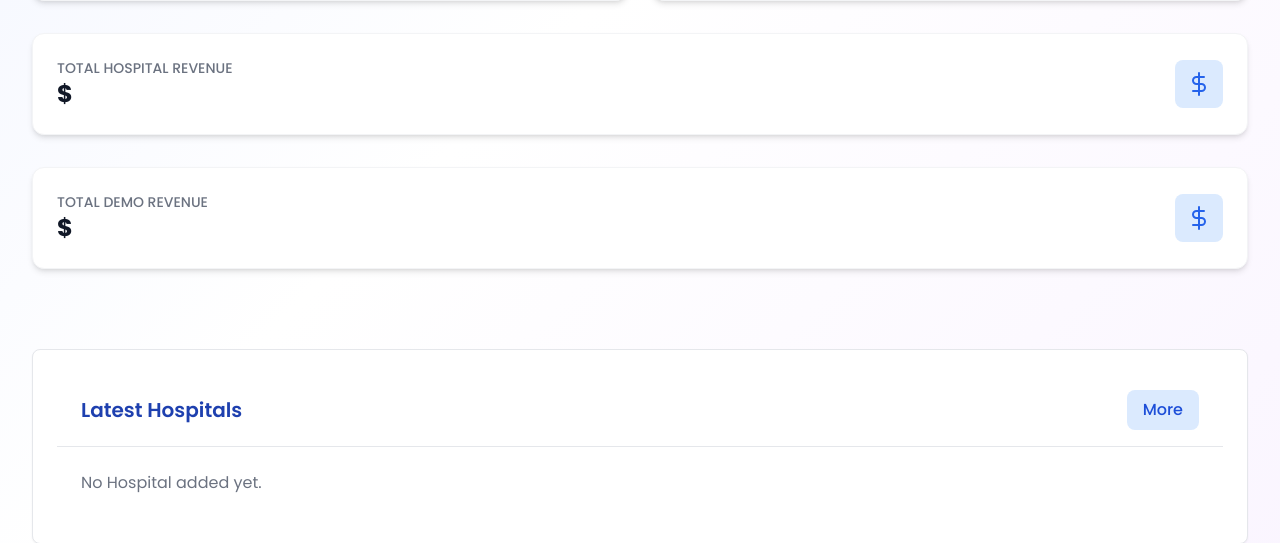
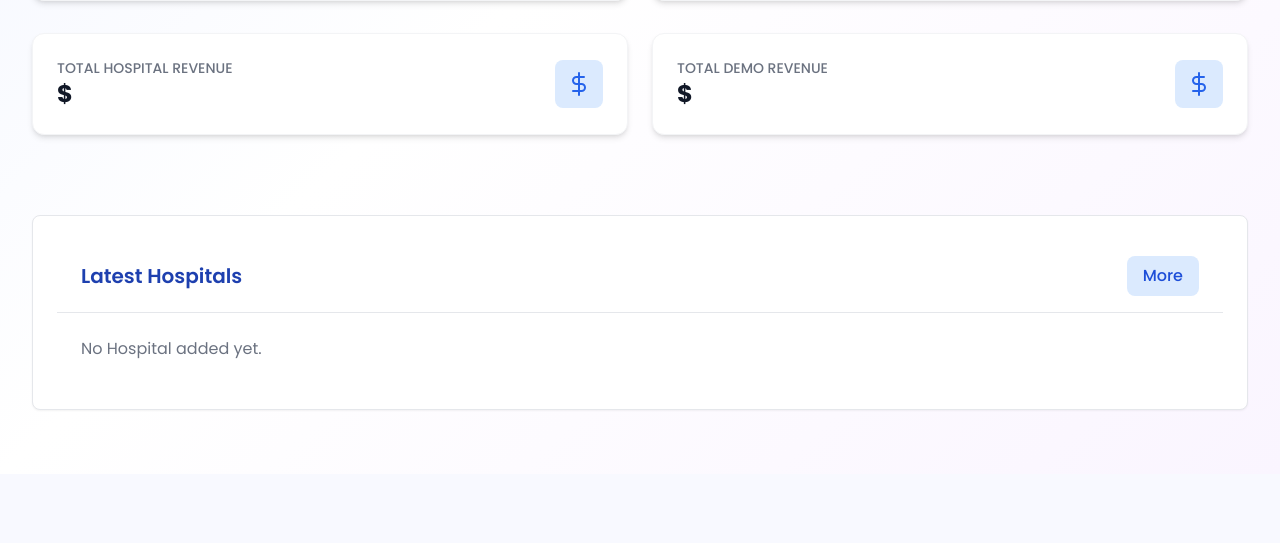
Before and after one commit to Luluhmm/Efaqah, a Django app: template Efaqah/main/templates/main/admin_dashboard.html in a window 1280 px wide. Shown: the part 694-1237 px from the top of the page. After the commit the page ends 1105 px from the top, so only its background shows below. Run offline with Django 5.2, Linux system fonts and the light colour scheme; the template is opened without the code that fills it, so the values that code supplies are empty; some libraries are stand-ins or nearby versions.

Commit message:
updated divs in admin dashboard

```diff
--- a/Efaqah/main/templates/main/admin_dashboard.html
+++ b/Efaqah/main/templates/main/admin_dashboard.html
@@ -109,33 +109,34 @@
 
 </div>
 
-<!-- Total Revenue Card -->
-<div class="bg-white rounded-xl shadow-md border border-gray-100 p-6 flex items-center justify-between hover:shadow-lg transition mb-8">
+<div class="flex gap-6">
+    <!-- Total Hospital Revenue -->
+    <div class="bg-white rounded-xl shadow-md border border-gray-100 p-6 flex items-center justify-between hover:shadow-lg transition mb-8 w-1/2">
         <div>
-        <p class="text-sm text-gray-500 uppercase font-medium">Total Hospital Revenue </p>
+            <p class="text-sm text-gray-500 uppercase font-medium">Total Hospital Revenue</p>
             <p class="text-2xl font-bold text-gray-900">{{ total_revenue }}$</p>
         </div>
         <div class="bg-blue-100 p-3 rounded-lg">
-        <!-- Blue Dollar Icon -->
             <svg xmlns="http://www.w3.org/2000/svg" class="w-6 h-6 text-blue-600 lucide" fill="none" viewBox="0 0 24 24" stroke="currentColor">
                 <path d="M12 1v22M17 5H9.5a3.5 3.5 0 000 7h5a3.5 3.5 0 010 7H6" stroke-width="2" stroke-linecap="round" stroke-linejoin="round"/>
             </svg>
         </div>
     </div>
 
-<!-- Total Demo Revenue  -->
-<div class="bg-white rounded-xl shadow-md border border-gray-100 p-6 flex items-center justify-between hover:shadow-lg transition mb-8">
+    <!-- Total Demo Revenue -->
+    <div class="bg-white rounded-xl shadow-md border border-gray-100 p-6 flex items-center justify-between hover:shadow-lg transition mb-8 w-1/2">
         <div>
-        <p class="text-sm text-gray-500 uppercase font-medium">Total Demo Revenue </p>
+            <p class="text-sm text-gray-500 uppercase font-medium">Total Demo Revenue</p>
             <p class="text-2xl font-bold text-gray-900">{{ demo_revenue }}$</p>
         </div>
         <div class="bg-blue-100 p-3 rounded-lg">
-        <!-- Blue Dollar Icon -->
             <svg xmlns="http://www.w3.org/2000/svg" class="w-6 h-6 text-blue-600 lucide" fill="none" viewBox="0 0 24 24" stroke="currentColor">
                 <path d="M12 1v22M17 5H9.5a3.5 3.5 0 000 7h5a3.5 3.5 0 010 7H6" stroke-width="2" stroke-linecap="round" stroke-linejoin="round"/>
             </svg>
         </div>
     </div>
+</div>
+
 
 
 
```
Lines whose indentation alone changed are shown as unchanged.
